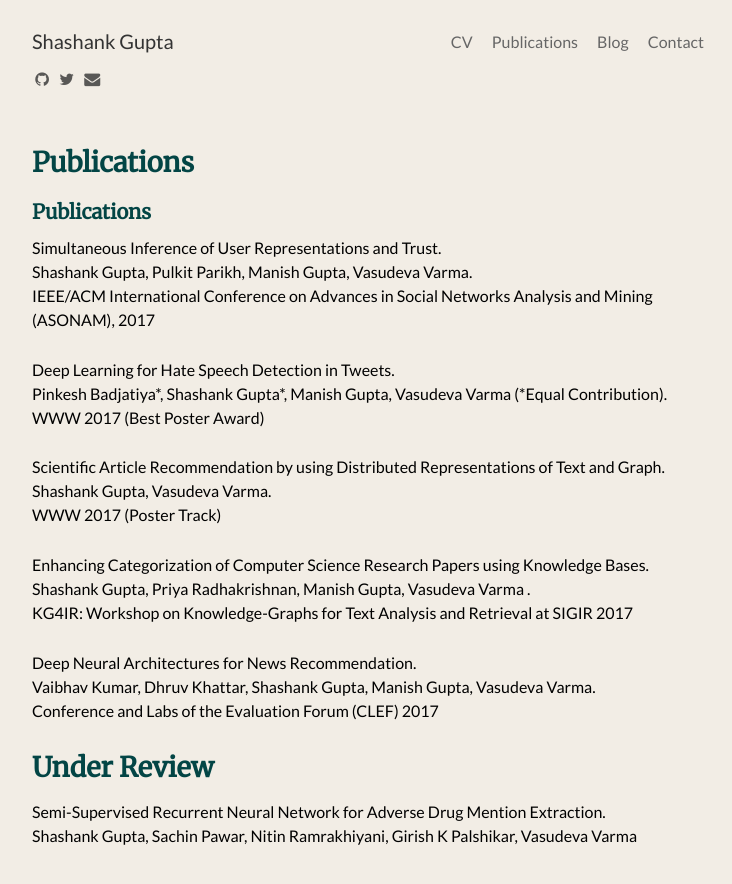
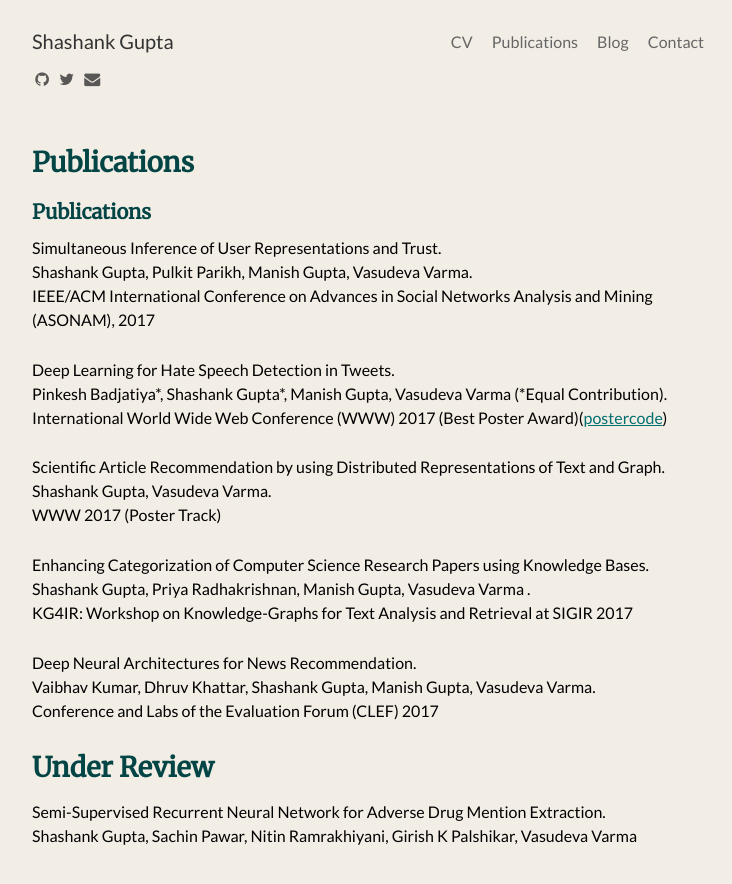
Before and after one commit to shashankg7/shashankg7.github.io, a Jekyll site: the page built from publications.md, in a window 1280 px wide. Shown: the top 884 px of the page, without its empty margins (272-1004 px from the left). Built offline with Jekyll 4.4.1, drawn with Linux system fonts in a browser that asks for light colours; nearby versions of some CDN libraries; our own code applies the rules of GitHub Pages for plain Markdown files.

Commit message:
code and poster added for WWW

```diff
--- a/publications.md
+++ b/publications.md
@@ -9,11 +9,11 @@
 Simultaneous Inference of User Representations and Trust. <br>
 Shashank Gupta, Pulkit Parikh, Manish Gupta, Vasudeva Varma. <br>
 IEEE/ACM International Conference on Advances in Social Networks Analysis and Mining
- (ASONAM), 2017
+(ASONAM), 2017
 
 Deep Learning for Hate Speech Detection in Tweets. <br>
 Pinkesh Badjatiya\*, Shashank Gupta\*, Manish Gupta, Vasudeva Varma (\*Equal Contribution).<br>
-WWW 2017 (Best Poster Award)
+International World Wide Web Conference (WWW) 2017 (Best Poster Award)([poster](https://drive.google.com/drive/my-driv://docs.google.com/presentation/d/1oW6WQKkpj6rAAcQKkN7JaYWZbZZfH2RGnReQxy0_RPw/edit?usp=sharing)[code](https://github.com/pinkeshbadjatiya/twitter-hatespeech))
 
 Scientific Article Recommendation by using Distributed Representations of Text and Graph. <br>
 Shashank Gupta, Vasudeva Varma. <br>
```
